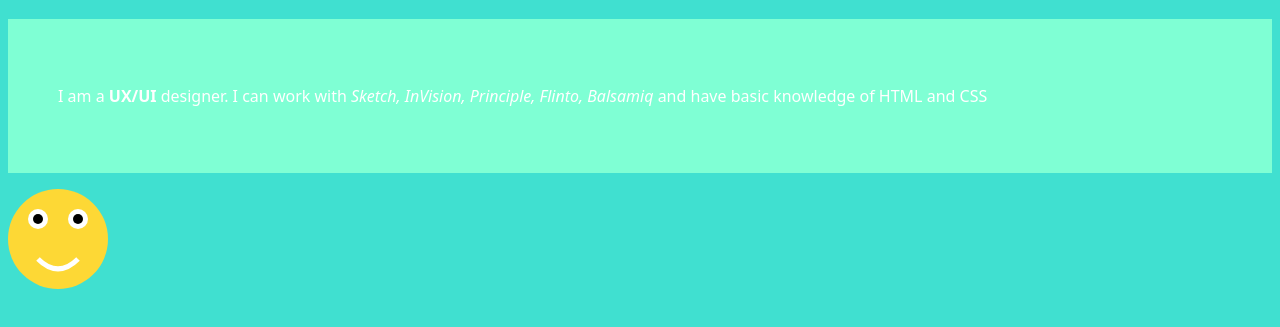
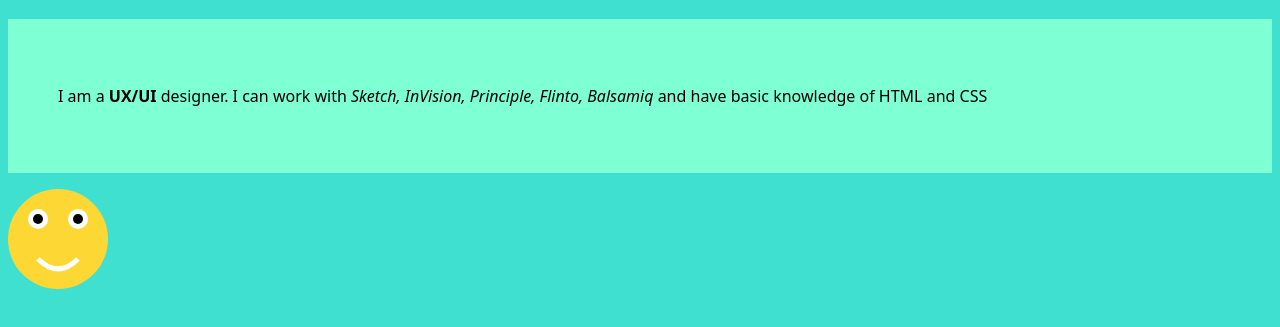
Before and after one commit to vcriado85/vcriado85.github.io, a plain HTML site: page about/index.html in a window 1280 px wide. Shown: the part 137-464 px from the top of the page. Drawn offline with Linux system fonts and the light colour scheme.

Commit message:
black text

```diff
--- a/about/index.html
+++ b/about/index.html
@@ -9,7 +9,7 @@
       <a class="active" href="/index.html">About</a>
     </nav>
       <h1>About Me</h1>
-        <div style="background-color:aquamarine; color:#FFFFFF; padding:50px;">
+        <div style="background-color:aquamarine; color:#000000; padding:50px;">
           <p class="center">I am a <strong>UX/UI</strong> designer. I can work with <i>Sketch, InVision, Principle, Flinto, Balsamiq</i> and have basic knowledge of </bold>HTML and CSS</bold></p>
         </div>
 
```
